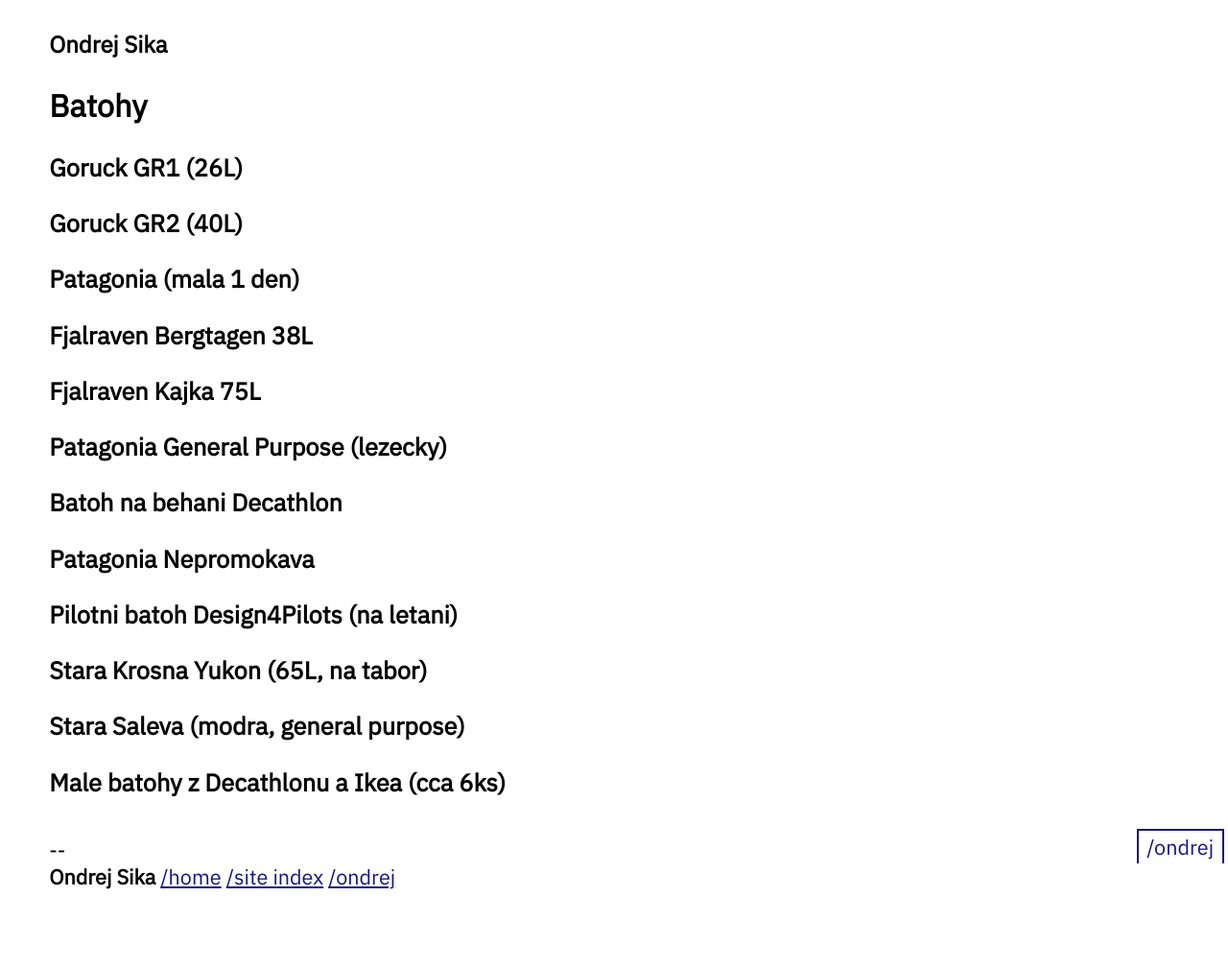
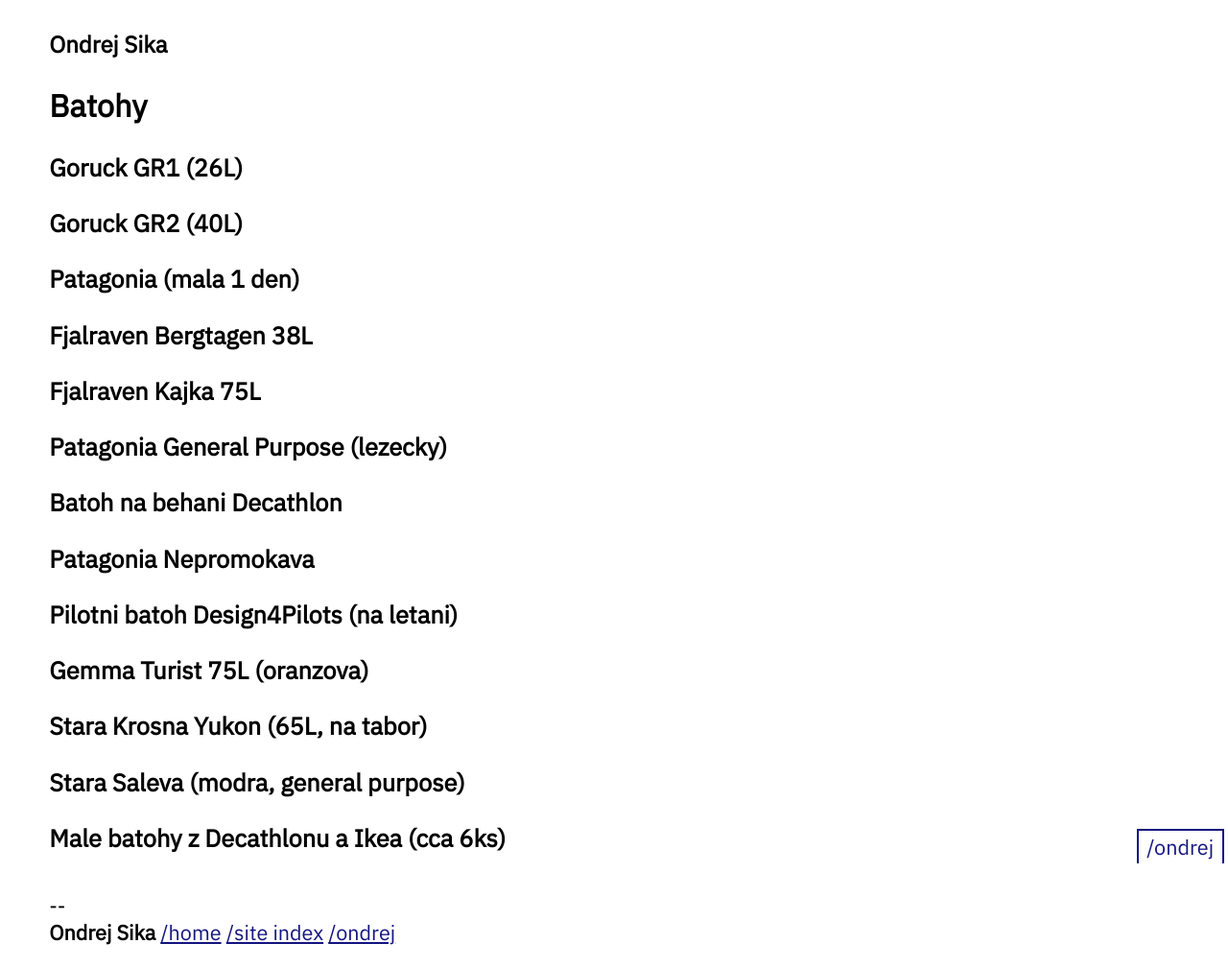
Before and after one commit to ondrejsika/ondrejsika.com, a Jekyll site: the page built from ondrej/batohy/index.md, in a window 1280 px wide. Shown: the whole page at 96% size. Built offline with Jekyll 4.4.1, drawn with Linux system fonts in a browser that asks for light colours; before the commit the page ends 949 px from its top, so only the background shows below that.

Commit message:
content(ondrej/batohy): Add Gemma Turist 75L

```diff
--- a/ondrej/batohy/index.md
+++ b/ondrej/batohy/index.md
@@ -23,6 +23,8 @@
 
 ### Pilotni batoh Design4Pilots (na letani)
 
+### Gemma Turist 75L (oranzova)
+
 ### Stara Krosna Yukon (65L, na tabor)
 
 ### Stara Saleva (modra, general purpose)
```
